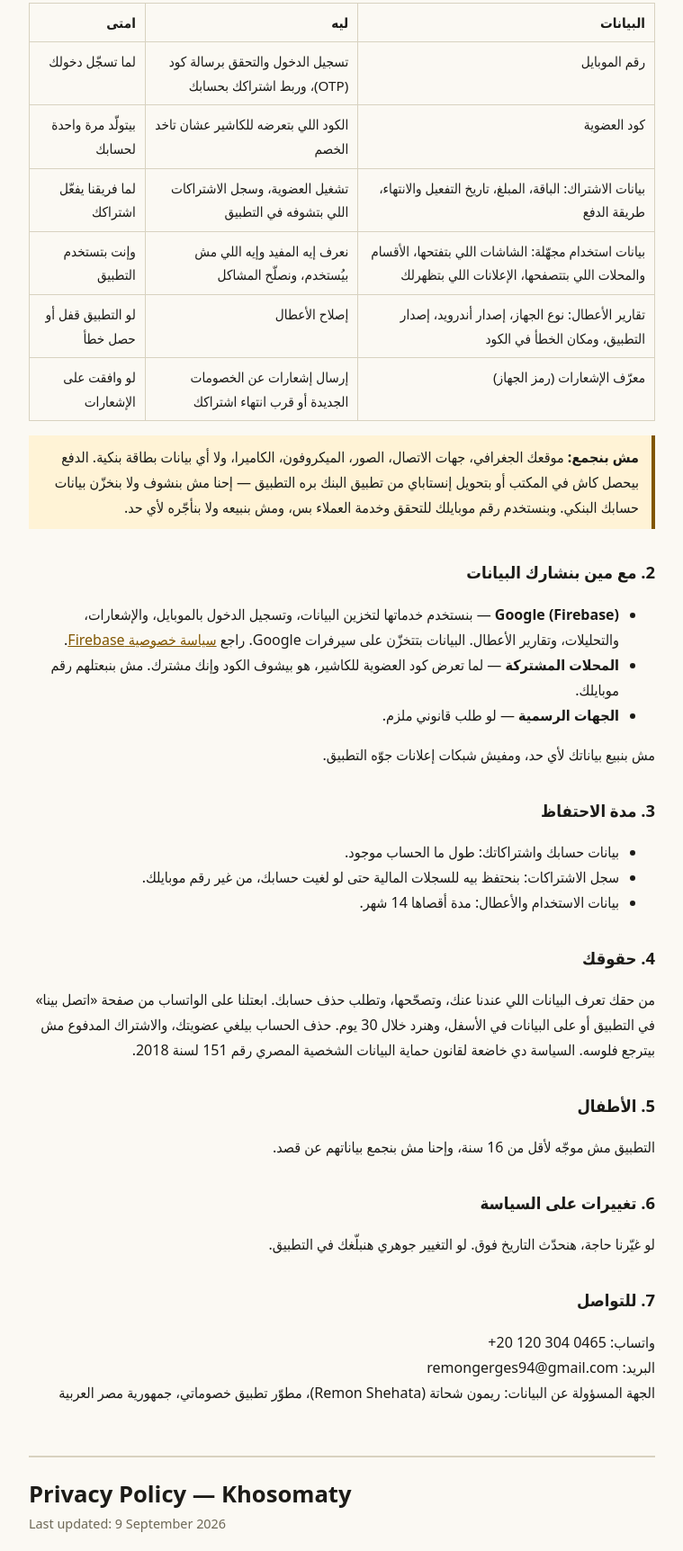
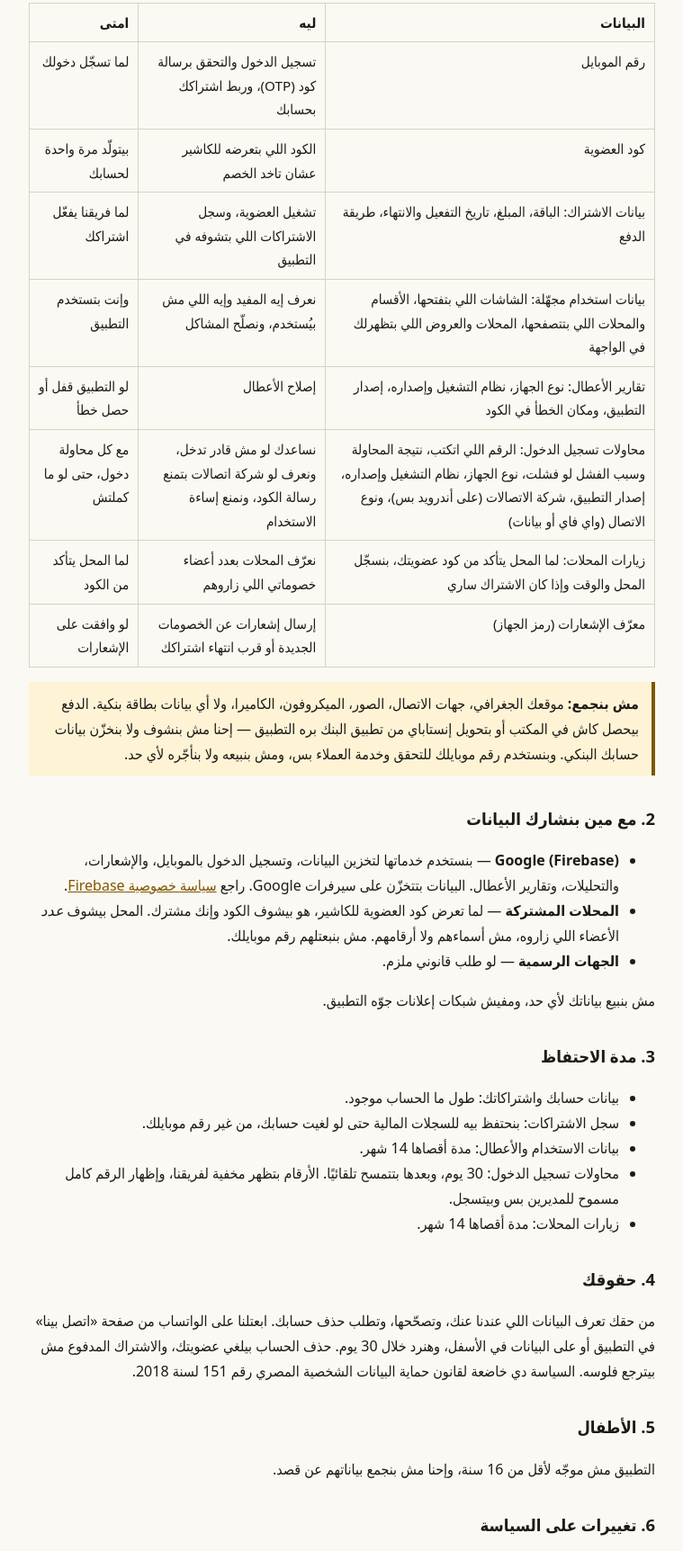
Before and after one commit to RemonShehata/khosomaty-public, a plain HTML site: page privacy-policy.html in a window 1280 px wide. Shown: the part 384-2108 px from the top of the page at 90% size, without its empty margins (260-1019 px from the left). Drawn offline with Linux system fonts and the light colour scheme.

Commit message:
GROW-LEGAL: privacy policy discloses sign-in attempts and shop visits

```diff
--- a/privacy-policy.html
+++ b/privacy-policy.html
@@ -41,7 +41,7 @@
 
 <section lang="ar">
   <h1>سياسة الخصوصية — خصوماتي</h1>
-  <p class="updated">آخر تحديث: 9 سبتمبر 2026</p>
+  <p class="updated">آخر تحديث: 26 نوفمبر 2026</p>
 
   <p class="note">
     <strong>التطبيق:</strong> خصوماتي (Khosomaty) — تطبيق أندرويد على Google Play،
@@ -75,14 +75,24 @@
       <td>لما فريقنا يفعّل اشتراكك</td>
     </tr>
     <tr>
-      <td>بيانات استخدام مجهّلة: الشاشات اللي بتفتحها، الأقسام والمحلات اللي بتتصفحها، الإعلانات اللي بتظهرلك</td>
+      <td>بيانات استخدام مجهّلة: الشاشات اللي بتفتحها، الأقسام والمحلات اللي بتتصفحها، المحلات والعروض اللي بتظهرلك في الواجهة</td>
       <td>نعرف إيه المفيد وإيه اللي مش بيُستخدم، ونصلّح المشاكل</td>
       <td>وإنت بتستخدم التطبيق</td>
     </tr>
     <tr>
-      <td>تقارير الأعطال: نوع الجهاز، إصدار أندرويد، إصدار التطبيق، ومكان الخطأ في الكود</td>
+      <td>تقارير الأعطال: نوع الجهاز، نظام التشغيل وإصداره، إصدار التطبيق، ومكان الخطأ في الكود</td>
       <td>إصلاح الأعطال</td>
       <td>لو التطبيق قفل أو حصل خطأ</td>
+    </tr>
+    <tr>
+      <td>محاولات تسجيل الدخول: الرقم اللي اتكتب، نتيجة المحاولة وسبب الفشل لو فشلت، نوع الجهاز، نظام التشغيل وإصداره، إصدار التطبيق، شركة الاتصالات (على أندرويد بس)، ونوع الاتصال (واي فاي أو بيانات)</td>
+      <td>نساعدك لو مش قادر تدخل، ونعرف لو شركة اتصالات بتمنع رسالة الكود، ونمنع إساءة الاستخدام</td>
+      <td>مع كل محاولة دخول، حتى لو ما كملتش</td>
+    </tr>
+    <tr>
+      <td>زيارات المحلات: لما المحل يتأكد من كود عضويتك، بنسجّل المحل والوقت وإذا كان الاشتراك ساري</td>
+      <td>نعرّف المحلات بعدد أعضاء خصوماتي اللي زاروهم</td>
+      <td>لما المحل يتأكد من الكود</td>
     </tr>
     <tr>
       <td>معرّف الإشعارات (رمز الجهاز)</td>
@@ -108,7 +118,8 @@
     </li>
     <li>
       <strong>المحلات المشتركة</strong> — لما تعرض كود العضوية للكاشير، هو بيشوف الكود
-      وإنك مشترك. مش بنبعتلهم رقم موبايلك.
+      وإنك مشترك. المحل بيشوف <em>عدد</em> الأعضاء اللي زاروه، مش أسماءهم ولا أرقامهم.
+      مش بنبعتلهم رقم موبايلك.
     </li>
     <li>
       <strong>الجهات الرسمية</strong> — لو طلب قانوني ملزم.
@@ -121,6 +132,8 @@
     <li>بيانات حسابك واشتراكاتك: طول ما الحساب موجود.</li>
     <li>سجل الاشتراكات: بنحتفظ بيه للسجلات المالية حتى لو لغيت حسابك، من غير رقم موبايلك.</li>
     <li>بيانات الاستخدام والأعطال: مدة أقصاها 14 شهر.</li>
+    <li>محاولات تسجيل الدخول: 30 يوم، وبعدها بتتمسح تلقائيًا. الأرقام بتظهر مخفية لفريقنا، وإظهار الرقم كامل مسموح للمديرين بس وبيتسجل.</li>
+    <li>زيارات المحلات: مدة أقصاها 14 شهر.</li>
   </ul>
 
   <h2>4. حقوقك</h2>
@@ -149,7 +162,7 @@
 
 <section lang="en" class="lang">
   <h1>Privacy Policy — Khosomaty</h1>
-  <p class="updated">Last updated: 9 September 2026</p>
+  <p class="updated">Last updated: 26 November 2026</p>
 
   <p class="note">
     <strong>Application:</strong> Khosomaty (خصوماتي) — Android app on Google Play,
@@ -169,8 +182,10 @@
     <tr><td>Mobile number</td><td>Sign-in and SMS one-time-code verification; linking your subscription to your account</td><td>When you sign in</td></tr>
     <tr><td>Membership code</td><td>The code you show a cashier to receive a discount</td><td>Generated once per account</td></tr>
     <tr><td>Subscription data: plan, amount, activation and expiry dates, payment method</td><td>Running your membership and showing your subscription history</td><td>When our team activates your subscription</td></tr>
-    <tr><td>Pseudonymised usage data: screens opened, categories and shops browsed, ads shown</td><td>Understanding what is useful, and fixing what is not</td><td>While you use the app</td></tr>
-    <tr><td>Crash reports: device model, Android version, app version, and where in our code the error occurred</td><td>Fixing crashes</td><td>If the app crashes</td></tr>
+    <tr><td>Pseudonymised usage data: screens opened, categories and shops browsed, shops and offers shown in the showcase</td><td>Understanding what is useful, and fixing what is not</td><td>While you use the app</td></tr>
+    <tr><td>Crash reports: device model, operating system and version, app version, and where in our code the error occurred</td><td>Fixing crashes</td><td>If the app crashes</td></tr>
+    <tr><td>Sign-in attempts: the number entered, the result and why it failed, device model, operating system and version, app version, mobile network operator (Android only) and connection type (Wi-Fi or mobile data)</td><td>Helping you if you cannot sign in, detecting operators that block the code SMS, and preventing abuse</td><td>On every sign-in attempt, including unfinished ones</td></tr>
+    <tr><td>Shop visits: when a shop checks your membership code, we record the shop, the time and whether your membership was active</td><td>Telling shops how many Khosomaty members visited them</td><td>When a shop checks your code</td></tr>
     <tr><td>Notification token</td><td>Sending notices about new discounts or an expiring subscription</td><td>Only if you allow notifications</td></tr>
   </table>
 
@@ -187,7 +202,7 @@
       analytics and crash reporting. Data is stored on Google's servers. See the
       <a href="https://firebase.google.com/support/privacy">Firebase privacy policy</a>.</li>
     <li><strong>Participating shops</strong> see your membership code and that you are a
-      member when you show it. We do not send them your mobile number.</li>
+      member when you show it. A shop sees how <em>many</em> members visited it, never who. We do not send them your mobile number.</li>
     <li><strong>Authorities</strong>, where legally required.</li>
   </ul>
   <p>We do not sell your data, and the app contains no advertising networks.</p>
@@ -197,6 +212,8 @@
     <li>Account and subscription data: for as long as your account exists.</li>
     <li>Subscription records: retained for financial record-keeping after account deletion, without your mobile number.</li>
     <li>Usage and crash data: at most 14 months.</li>
+    <li>Sign-in attempts: 30 days, then deleted automatically. Numbers are masked for our team; only managers can reveal a full number, and every reveal is logged.</li>
+    <li>Shop visits: at most 14 months.</li>
   </ul>
 
   <h2>4. Your rights</h2>
```
